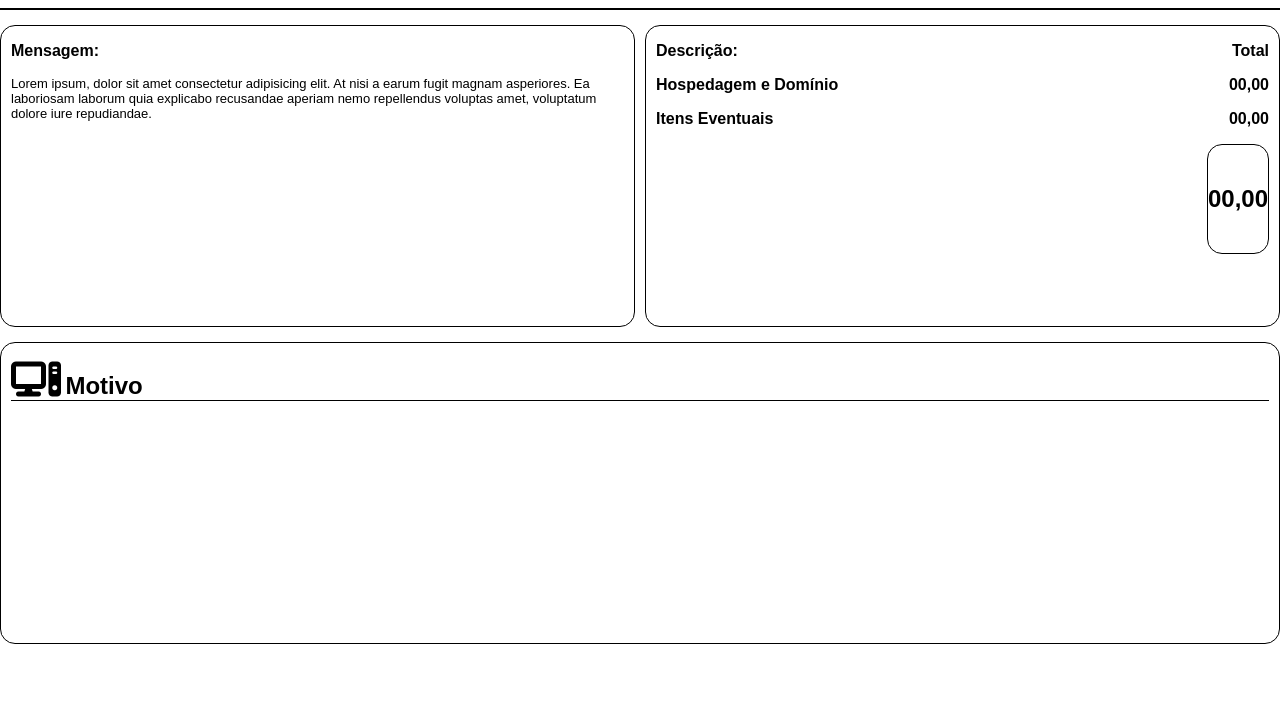
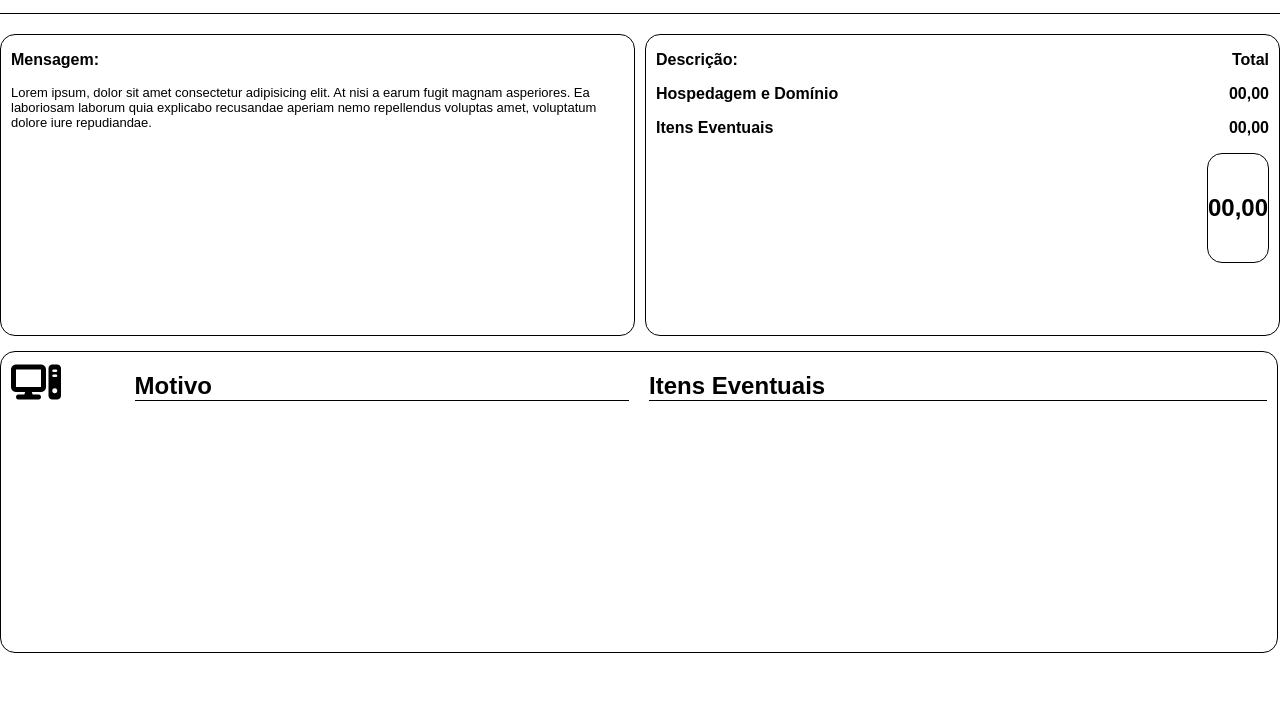
Before and after one commit to RodrigoChantel/invoice-kristta, a plain HTML site: page index.html in a window 1280 px wide. Shown: the part 79-800 px from the top of the page. Drawn offline with Linux system fonts and the light colour scheme.

Commit message:
Add files via upload

```diff
--- a/assets/css/invoiceStyle.css
+++ b/assets/css/invoiceStyle.css
@@ -127,6 +127,11 @@ body, html{
     padding-bottom: 0px !important;
 }
 
+.py-1{
+    padding-top: 10px !important;
+    padding-bottom: 10px !important;
+}
+
 .my-0{
     margin-top: 0px;
     margin-bottom: 0px;
@@ -143,6 +148,13 @@ body, html{
     border-style:solid;
 }
 
+.border-body2{
+    border: 1px;
+    border-color: rgb(0, 0, 0) !important;
+    border-radius: 15px;
+    border-style:solid;
+}
+
 .description{
     display: flex;
     flex-direction: row;
--- a/index.html
+++ b/index.html
@@ -12,7 +12,7 @@
 </head>
 <body class="m-0 py-0 w-100 h-100">
     <div id="invoice">
-        <div id="headerInvoice">
+        <div id="headerInvoice" style="border: 0px; border-bottom: 1px; border-style: solid; margin-bottom: 20px; padding-bottom: 20px;">
             <div class="invoice-row">
                 <div class="invoice-col-30 px-1" style="margin-top: auto; margin-bottom: auto;">
                     <img src="./assets/img/logob.webp" width="200vh" alt="">
@@ -44,8 +44,6 @@
             </div><!--END ROW-->
         </div>
 
-        <hr style="border-top: 1px; border-style: solid; margin-top: 15px; margin-bottom: 15px;">
-
         <div id="bodyInvoice">
             <div class="invoice-row">
                 <div class="invoice-col-50 border-body px-1 field" style="margin-right: 5px;">
@@ -64,10 +62,27 @@
         </div>
 
         <div id="bodyInvoice2">
-            <div class="invoice-row">
-                <div class="invoice-col-100 border-body px-1 field2">
-                    <p style="border-top: 0px; border-bottom: 1px; border-left: 0; border-right: 0; border-style: solid;"><i class="fa-solid fa-computer" style="font-size: 40px;"></i> <span class="fw-bold fs-large">Motivo</span></p>
+            <div class="invoice-row border-body field2" style="max-width: 99.7%;">
+
+                <div class="invoice-col-50 px-1 py-1">
+                    <div class="invoice-row">
+                        <div class="invoice-col-20">
+                            <i class="fa-solid fa-computer" style="font-size: 40px;"></i>
+                        </div>
+                        <div class="invoice-col-80" style="border-top: 0px; border-bottom: 1px; border-left: 0; border-right: 0; border-style: solid; padding-top: 10px;">
+                            <span class="fw-bold fs-large">Motivo</span>
+                        </div>
+                    </div>
                 </div>
+
+                <div class="invoice-col-50 px-1 py-1">
+                    <div class="invoice-row">
+                        <div class="invoice-col-100" style="border-top: 0px; border-bottom: 1px; border-left: 0; border-right: 0; border-style: solid; padding-top: 10px;">
+                            <span class="fw-bold fs-large">Itens Eventuais</span>
+                        </div>
+                    </div>
+                </div>
+
             </div>
         </div>
     </div>
```
